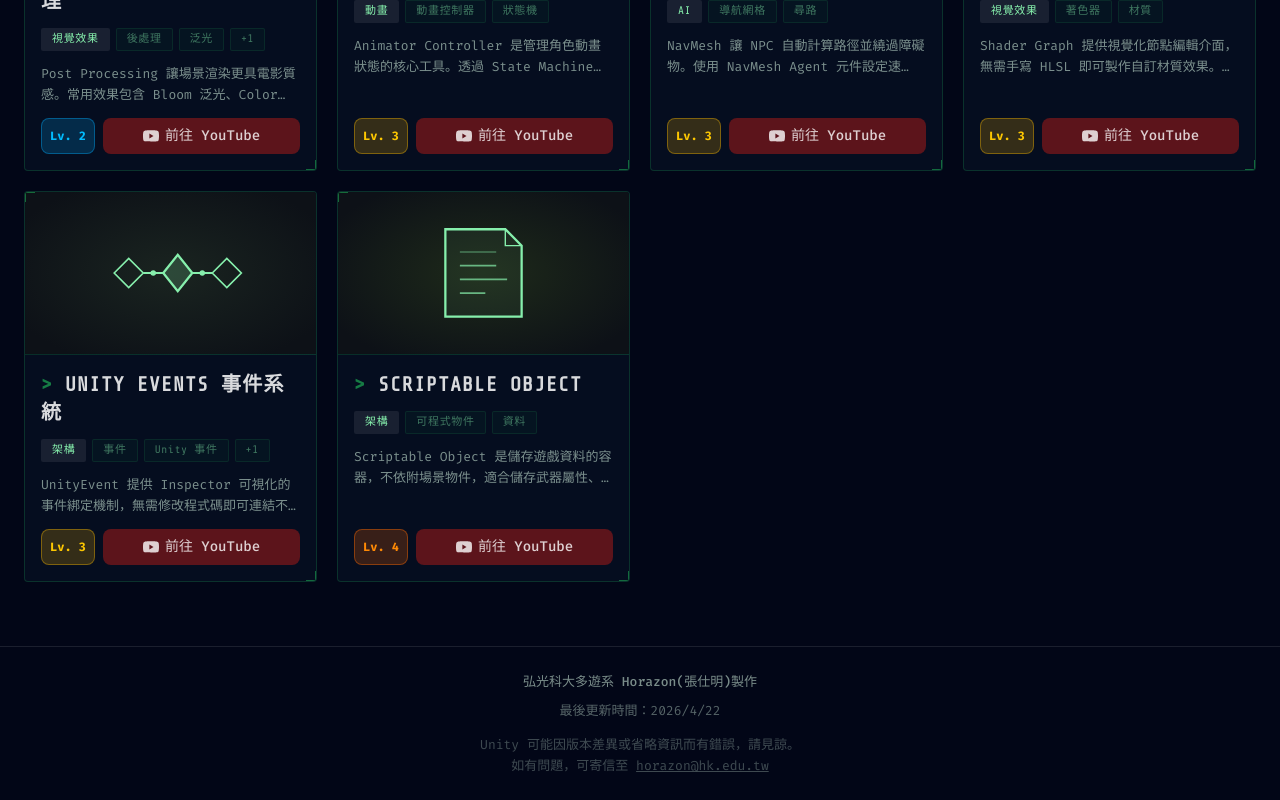
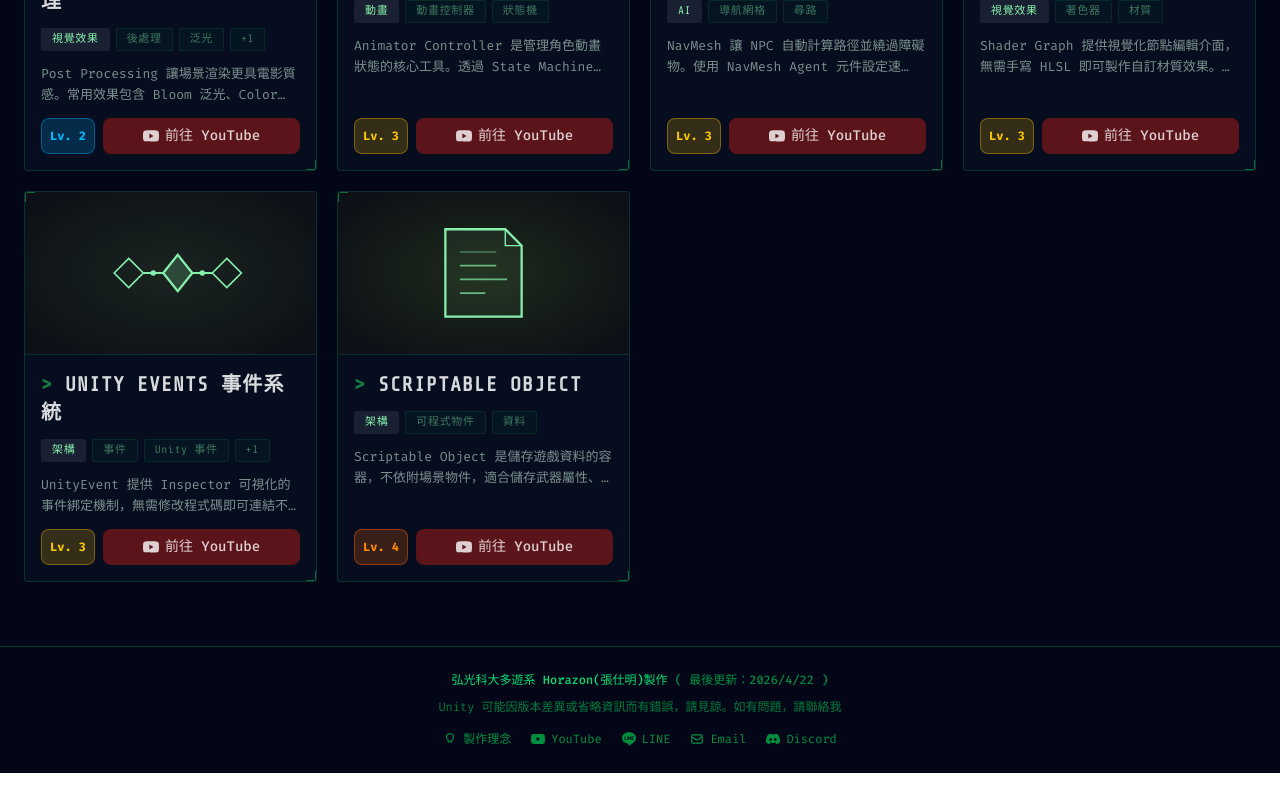
Before and after one commit to HKHorazon/UnityDictionary, a Vue app: page / in a window 1280 px wide. Shown: the part 956-1756 px from the top of the page. After the commit the page ends 1729 px from the top, so only its background shows below. Built offline with nearby package versions, Linux system fonts and the light colour scheme.

Commit message:
新增 constants.json 並重構 footer 與製作理念介面

```diff
--- a/src/App.vue
+++ b/src/App.vue
@@ -239,12 +239,90 @@
         </div>
       </div>
     </Teleport>
-    <footer class="relative z-10 mt-8 border-t border-white/10 px-6 py-6 text-center text-xs leading-relaxed t-card-desc">
-      <p class="font-medium">弘光科大多遊系 Horazon(張仕明)製作</p>
-      <p class="mt-2 opacity-70">最後更新時間：2026/4/22</p>
-      <p class="mt-3 opacity-50">Unity 可能因版本差異或省略資訊而有錯誤，請見諒。<br>如有問題，可寄信至
-        <a href="mailto:horazon@hk.edu.tw" class="underline hover:opacity-100 transition-opacity">horazon@hk.edu.tw</a>
+
+    <!-- Philosophy Modal -->
+    <Teleport to="body">
+      <div v-if="philosophyOpen" data-theme="k"
+        class="fixed inset-0 z-50 flex items-center justify-center"
+        @click.self="philosophyOpen = false">
+        <div class="absolute inset-0 bg-black/85 backdrop-blur-sm" @click="philosophyOpen = false"></div>
+        <div class="relative z-10 w-[90vw] h-[90vh] t-modal-panel p-6 sm:p-10 flex flex-col overflow-hidden">
+          <!-- 標題：上方置中 -->
+          <div class="shrink-0 text-center pb-4 border-b border-green-500/20">
+            <h2 class="t-modal-title text-xl sm:text-3xl font-bold tracking-[0.2em] uppercase text-green-400">製作理念</h2>
+          </div>
+          <div class="flex-1 flex flex-col justify-center gap-5 sm:gap-8 py-4">
+            <p class="text-green-300 text-base sm:text-xl leading-relaxed">{{ C.philosophy.intro }}</p>
+            <div class="flex flex-col gap-4 sm:gap-6">
+              <div v-for="s in C.philosophy.sections" :key="s.label">
+                <p class="text-green-500 text-xs sm:text-sm font-bold mb-1 tracking-widest">{{ s.label }}</p>
+                <p class="text-green-300 text-sm sm:text-lg leading-relaxed">{{ s.text }}</p>
+              </div>
+            </div>
+          </div>
+          <!-- 關閉：下方置中 -->
+          <div class="shrink-0 text-center pt-4 border-t border-green-500/20">
+            <button @click="philosophyOpen = false"
+              class="flex items-center gap-2 px-6 py-2 rounded-lg border border-green-500/50 text-green-400 text-sm font-semibold hover:border-green-400 hover:text-green-300 transition-colors cursor-pointer mx-auto">
+              <svg width="16" height="16" viewBox="0 0 24 24" fill="none" stroke="currentColor" stroke-width="2">
+                <path stroke-linecap="round" stroke-linejoin="round" d="M6 18L18 6M6 6l12 12"/>
+              </svg>
+              關閉
+            </button>
+          </div>
+        </div>
+      </div>
+    </Teleport>
+
+    <footer class="relative z-10 mt-8 border-t border-green-500/30 px-6 py-6 text-center text-xs leading-relaxed">
+      <!-- 桌機：兩行；手機：四行 -->
+      <p class="font-medium text-green-400">
+        {{ C.footer.author }}<span class="hidden sm:inline text-green-500/70"> ( 最後更新：{{ C.footer.lastUpdated }} )</span>
       </p>
+      <p class="sm:hidden text-green-500/70 mt-1">( 最後更新：{{ C.footer.lastUpdated }} )</p>
+      <p class="mt-2 text-green-500/60">
+        {{ C.footer.disclaimerA }}<span class="hidden sm:inline">{{ C.footer.disclaimerB }}</span>
+      </p>
+      <p class="sm:hidden text-green-500/60">{{ C.footer.disclaimerB }}</p>
+      <div class="mt-3 flex justify-center gap-7 sm:gap-5 footer-links">
+        <template v-for="link in C.links" :key="link.type">
+          <button v-if="link.type === 'philosophy'" @click="philosophyOpen = true"
+            class="flex items-center gap-1.5 text-green-500/70 hover:text-green-400 transition-colors cursor-pointer">
+            <svg width="14" height="14" viewBox="0 0 24 24" fill="none" stroke="currentColor" stroke-width="2">
+              <path stroke-linecap="round" stroke-linejoin="round" d="M9.663 17h4.673M12 3a6 6 0 0 1 6 6c0 2.22-1.2 4.16-3 5.196V16a1 1 0 0 1-1 1h-4a1 1 0 0 1-1-1v-1.804A6.001 6.001 0 0 1 6 9a6 6 0 0 1 6-6z"/>
+            </svg>
+            <span class="hidden sm:inline">{{ link.label }}</span>
+          </button>
+          <a v-else-if="link.type === 'youtube'" :href="link.href" target="_blank" rel="noopener noreferrer"
+            class="flex items-center gap-1.5 text-green-500/70 hover:text-green-400 transition-colors">
+            <svg width="14" height="14" viewBox="0 0 24 24" fill="currentColor">
+              <path d="M23.498 6.186a3.016 3.016 0 0 0-2.122-2.136C19.505 3.545 12 3.545 12 3.545s-7.505 0-9.377.505A3.017 3.017 0 0 0 .502 6.186C0 8.07 0 12 0 12s0 3.93.502 5.814a3.016 3.016 0 0 0 2.122 2.136c1.871.505 9.376.505 9.376.505s7.505 0 9.377-.505a3.015 3.015 0 0 0 2.122-2.136C24 15.93 24 12 24 12s0-3.93-.502-5.814zM9.545 15.568V8.432L15.818 12l-6.273 3.568z"/>
+            </svg>
+            <span class="hidden sm:inline">{{ link.label }}</span>
+          </a>
+          <a v-else-if="link.type === 'line'" :href="link.href" target="_blank" rel="noopener noreferrer"
+            class="flex items-center gap-1.5 text-green-500/70 hover:text-green-400 transition-colors">
+            <svg width="14" height="14" viewBox="0 0 24 24" fill="currentColor">
+              <path d="M19.365 9.863c.349 0 .63.285.63.631 0 .345-.281.63-.63.63H17.61v1.125h1.755c.349 0 .63.283.63.63 0 .344-.281.629-.63.629h-2.386c-.345 0-.627-.285-.627-.629V8.108c0-.345.282-.63.63-.63h2.386c.346 0 .627.285.627.63 0 .349-.281.63-.63.63H17.61v1.125h1.755zm-3.855 3.016c0 .27-.174.51-.432.596-.064.021-.133.031-.199.031-.211 0-.391-.09-.51-.25l-2.443-3.317v2.94c0 .344-.279.629-.631.629-.346 0-.626-.285-.626-.629V8.108c0-.27.173-.51.43-.595.06-.023.136-.033.194-.033.195 0 .375.105.495.254l2.462 3.33V8.108c0-.345.282-.63.63-.63.345 0 .63.285.63.63v4.771zm-5.741 0c0 .344-.282.629-.631.629-.345 0-.627-.285-.627-.629V8.108c0-.345.282-.63.63-.63.346 0 .628.285.628.63v4.771zm-2.466.629H4.917c-.345 0-.63-.285-.63-.629V8.108c0-.345.285-.63.63-.63.348 0 .63.285.63.63v4.141h1.756c.348 0 .629.283.629.63 0 .344-.282.629-.629.629M24 10.314C24 4.943 18.615.572 12 .572S0 4.943 0 10.314c0 4.811 4.27 8.842 10.035 9.608.391.082.923.258 1.058.59.12.301.079.766.038 1.08l-.164 1.02c-.045.301-.24 1.186 1.049.645 1.291-.539 6.916-4.070 9.436-6.975C23.176 14.393 24 12.458 24 10.314"/>
+            </svg>
+            <span class="hidden sm:inline">{{ link.label }}</span>
+          </a>
+          <a v-else-if="link.type === 'email'" :href="link.href"
+            class="flex items-center gap-1.5 text-green-500/70 hover:text-green-400 transition-colors">
+            <svg width="14" height="14" viewBox="0 0 24 24" fill="none" stroke="currentColor" stroke-width="2">
+              <path stroke-linecap="round" stroke-linejoin="round" d="M3 8l7.89 5.26a2 2 0 002.22 0L21 8M5 19h14a2 2 0 002-2V7a2 2 0 00-2-2H5a2 2 0 00-2 2v10a2 2 0 002 2z"/>
+            </svg>
+            <span class="hidden sm:inline">{{ link.label }}</span>
+          </a>
+          <a v-else-if="link.type === 'discord'" :href="link.href" target="_blank" rel="noopener noreferrer"
+            class="flex items-center gap-1.5 text-green-500/70 hover:text-green-400 transition-colors">
+            <svg width="14" height="14" viewBox="0 0 24 24" fill="currentColor">
+              <path d="M20.317 4.37a19.791 19.791 0 0 0-4.885-1.515.074.074 0 0 0-.079.037c-.21.375-.444.864-.608 1.25a18.27 18.27 0 0 0-5.487 0 12.64 12.64 0 0 0-.617-1.25.077.077 0 0 0-.079-.037A19.736 19.736 0 0 0 3.677 4.37a.07.07 0 0 0-.032.027C.533 9.046-.32 13.58.099 18.057.1 18.082.114 18.104.135 18.12a19.9 19.9 0 0 0 5.993 3.03.078.078 0 0 0 .084-.028 14.09 14.09 0 0 0 1.226-1.994.076.076 0 0 0-.041-.106 13.107 13.107 0 0 1-1.872-.892.077.077 0 0 1-.008-.128 10.2 10.2 0 0 0 .372-.292.074.074 0 0 1 .077-.01c3.928 1.793 8.18 1.793 12.062 0a.074.074 0 0 1 .078.01c.12.098.246.198.373.292a.077.077 0 0 1-.006.127 12.299 12.299 0 0 1-1.873.892.077.077 0 0 0-.041.107c.36.698.772 1.362 1.225 1.993a.076.076 0 0 0 .084.028 19.839 19.839 0 0 0 6.002-3.03.077.077 0 0 0 .032-.054c.5-5.177-.838-9.674-3.549-13.66a.061.061 0 0 0-.031-.03zM8.02 15.33c-1.183 0-2.157-1.085-2.157-2.419 0-1.333.956-2.419 2.157-2.419 1.21 0 2.176 1.096 2.157 2.42 0 1.333-.956 2.418-2.157 2.418zm7.975 0c-1.183 0-2.157-1.085-2.157-2.419 0-1.333.955-2.419 2.157-2.419 1.21 0 2.176 1.096 2.157 2.42 0 1.333-.946 2.418-2.157 2.418z"/>
+            </svg>
+            <span class="hidden sm:inline">{{ link.label }}</span>
+          </a>
+        </template>
+      </div>
     </footer>
   </div>
 </template>
@@ -253,6 +331,7 @@
 import { ref, computed, watch } from 'vue'
 import entries from './data/entries.json'
 import kwMap from './data/keywords.json'
+import C from './data/constants.json'
 
 function kwLabel(kw) {
   const entry = kwMap[kw] ?? kwMap[kw.toLowerCase()]
@@ -263,6 +342,7 @@
 
 const modal = ref(null)
 const filterOpen = ref(false)
+const philosophyOpen = ref(false)
 watch(filterOpen, v => { document.body.style.overflow = v ? 'hidden' : '' })
 const query = ref('')
 const activeDifficulty = ref(null)
--- /dev/null
+++ b/src/data/constants.json
@@ -0,0 +1,32 @@
+{
+  "footer": {
+    "author": "弘光科大多遊系 Horazon(張仕明)製作",
+    "lastUpdated": "2026/4/22",
+    "disclaimerA": "Unity 可能因版本差異或省略資訊而有錯誤，請見諒。",
+    "disclaimerB": "如有問題，請聯絡我"
+  },
+  "philosophy": {
+    "intro": "這套圖鑑，是為了那些「第一次打開 Unity、不知道從哪裡開始」的初學者而生。",
+    "sections": [
+      {
+        "label": "// 降低門檻",
+        "text": "不寫程式、不談架構，只專注在「打開 Unity 後你會遇到什麼」。讓你不再因為害怕按錯按鈕而卻步。"
+      },
+      {
+        "label": "// 視覺化操作",
+        "text": "透過影片直接示範滑鼠游標位置與快捷鍵動作，解決紙本講義或靜態投影片做不到的事。"
+      },
+      {
+        "label": "// 建立自信",
+        "text": "比起背下所有功能，更重要的是「敢於動手嘗試」。每支短片只教一件事，看完就能馬上試。"
+      }
+    ]
+  },
+  "links": [
+    { "label": "製作理念", "type": "philosophy" },
+    { "label": "YouTube",  "type": "youtube",   "href": "https://www.youtube.com/@horazon" },
+    { "label": "LINE",     "type": "line",       "href": "https://line.me/ti/p/ztjEQ_ASvO" },
+    { "label": "Email",    "type": "email",      "href": "mailto:horazon@hk.edu.tw" },
+    { "label": "Discord",  "type": "discord",    "href": "https://discord.com/users/horazon" }
+  ]
+}
--- a/src/style.css
+++ b/src/style.css
@@ -105,6 +105,11 @@
 .chip-count::before { content: '('; }
 .chip-count::after  { content: ')'; }
 .chip-count { opacity: .45; font-size: .82em; margin-left: 3px; }
+
+/* ── Footer Links ───────────────────────────────────────────── */
+@media (max-width: 639px) {
+  .footer-links svg { width: 21px; height: 21px; }
+}
 
 .header-clear-btn {
   font-size: 12px; font-weight: 600; cursor: pointer; border: none;
```
